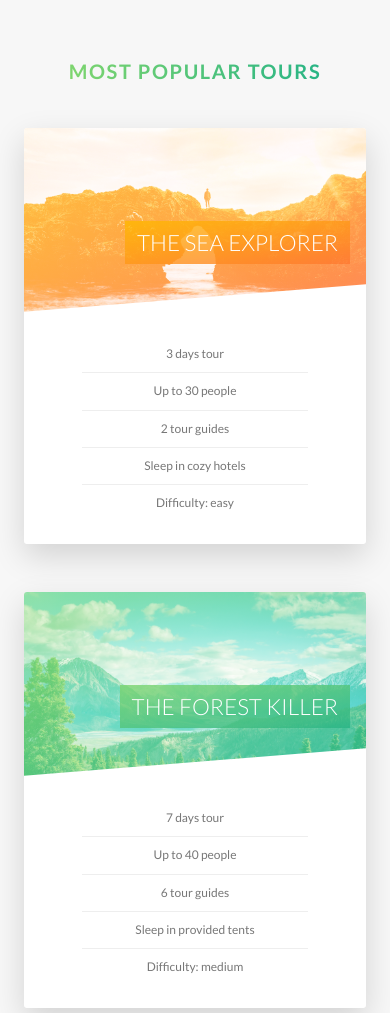
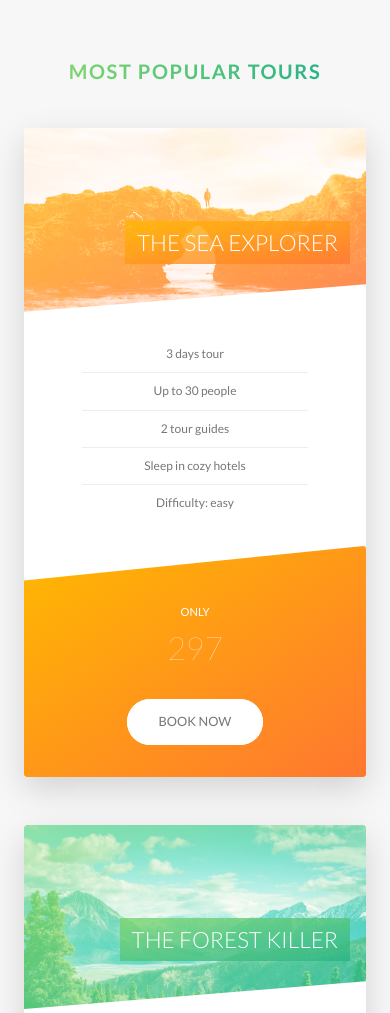
Before and after one commit to Waseem-1/Natours, a website: page index.html in a window 390 px wide. Shown: the part 2620-3633 px from the top of the page. Drawn offline with Linux system fonts and the light colour scheme.

Commit message:
Added media queries for stories and booking section

```diff
--- a/sass/components/_card.scss
+++ b/sass/components/_card.scss
@@ -174,4 +174,48 @@
     font-size: 6rem;
     font-weight: 100;
   }
+
+  @include respond(tab-port) {
+    height: auto;
+    box-shadow: 0 1.5rem 4rem rgba($color-black, 0.15);
+    background-color: $color-white;
+
+    &__side {
+      height: auto;
+      position: relative;
+      border-radius: 3px;
+      width: 100%;
+      box-shadow: none;
+
+      &--back {
+        transform: rotateY(0);
+        clip-path: polygon(0 15%, 100% 0, 100% 100%, 0 100%);
+      }
+    }
+
+    &:hover &__side--front {
+      transform: rotateY(0);
+    }
+
+    &_details {
+      padding: 1rem 3rem;
+    }
+
+    &__cto {
+      position: relative;
+      top: 0;
+      left: 0;
+      transform: translate(0);
+      width: 100%;
+      padding: 7rem 4rem 4rem 4rem;
+    }
+
+    &__price-box {
+      margin-bottom: 3rem;
+    }
+
+    &__price-value {
+      font-size: 4rem;
+    }
+  }
 }
--- a/sass/components/_form.scss
+++ b/sass/components/_form.scss
@@ -13,6 +13,10 @@
     border-bottom: 3px solid transparent;
     width: 90%;
     display: block;
+
+    @include respond(tab-port) {
+      width: 100%;
+    }
 
     &:focus {
       outline: none;
@@ -47,6 +51,11 @@
   &__radio-group {
     width: 49%;
     display: inline-block;
+
+    @include respond(tab-port) {
+      width: 100%;
+      margin-bottom: 2rem;
+    }
   }
 
   &__radio-input {
@@ -82,6 +91,7 @@
       transition: opacity 0.2s;
     }
   }
+
   &__radio-input:checked ~ &__radio-label &__radio-button::after {
     opacity: 1;
   }
--- a/sass/components/_story.scss
+++ b/sass/components/_story.scss
@@ -8,6 +8,16 @@
   border-radius: 3px;
   font-size: $default-font-size;
   transform: skewX(-12deg);
+
+  @include respond(tab-port) {
+    width: 100%;
+    padding: 4rem;
+    padding-left: 7rem;
+  }
+
+  @include respond(phone) {
+    transform: skew(0);
+  }
 
   &__shape {
     height: 15rem;
@@ -20,6 +30,10 @@
     transform: translateX(-3rem) skewX(12deg);
     position: relative;
     backface-visibility: hidden;
+
+    @include respond(phone) {
+      transform: translateX(-3rem) skewX(0);
+    }
   }
   &__img {
     height: 100%;
@@ -29,6 +43,10 @@
   }
   &__text {
     transform: skewX(12deg);
+
+    @include respond(phone) {
+      transform: skewX(0);
+    }
   }
   &__caption {
     position: absolute;
@@ -47,6 +65,7 @@
     opacity: 1;
     transform: translate(-50%, -50%);
   }
+
   &:hover &__img {
     transform: translateX(-4rem) scale(1);
     filter: blur(3px) brightness(80%);
--- a/sass/pages/_home.scss
+++ b/sass/pages/_home.scss
@@ -69,13 +69,40 @@
       transparent 50%
     ),
     url("../img/nat-10.jpg");
-  background-size: cover;
-  height: 50rem;
+  background-size: 100%;
   border-radius: 3px;
   box-shadow: 0 1.5rem 4rem rgba($color-black, 0.2);
+
+  @include respond(tab-land) {
+    background: linear-gradient(
+        105deg,
+        rgba($color-white, 0.9) 0%,
+        rgba($color-white, 0.9) 65%,
+        transparent 65%
+      ),
+      url("../img/nat-10.jpg");
+    background-size: cover;
+  }
+
+  @include respond(tab-port) {
+    background: linear-gradient(
+        to right,
+        rgba($color-white, 0.9) 0%,
+        rgba($color-white, 0.9) 100%
+      ),
+      url("../img/nat-10.jpg");
+  }
 
   &__form {
     width: 50%;
     padding: 6rem;
+
+    @include respond(tab-land) {
+      width: 65%;
+    }
+
+    @include respond(tab-port) {
+      width: 100%;
+    }
   }
 }
```
Also changed, not shown: css/style.css.
